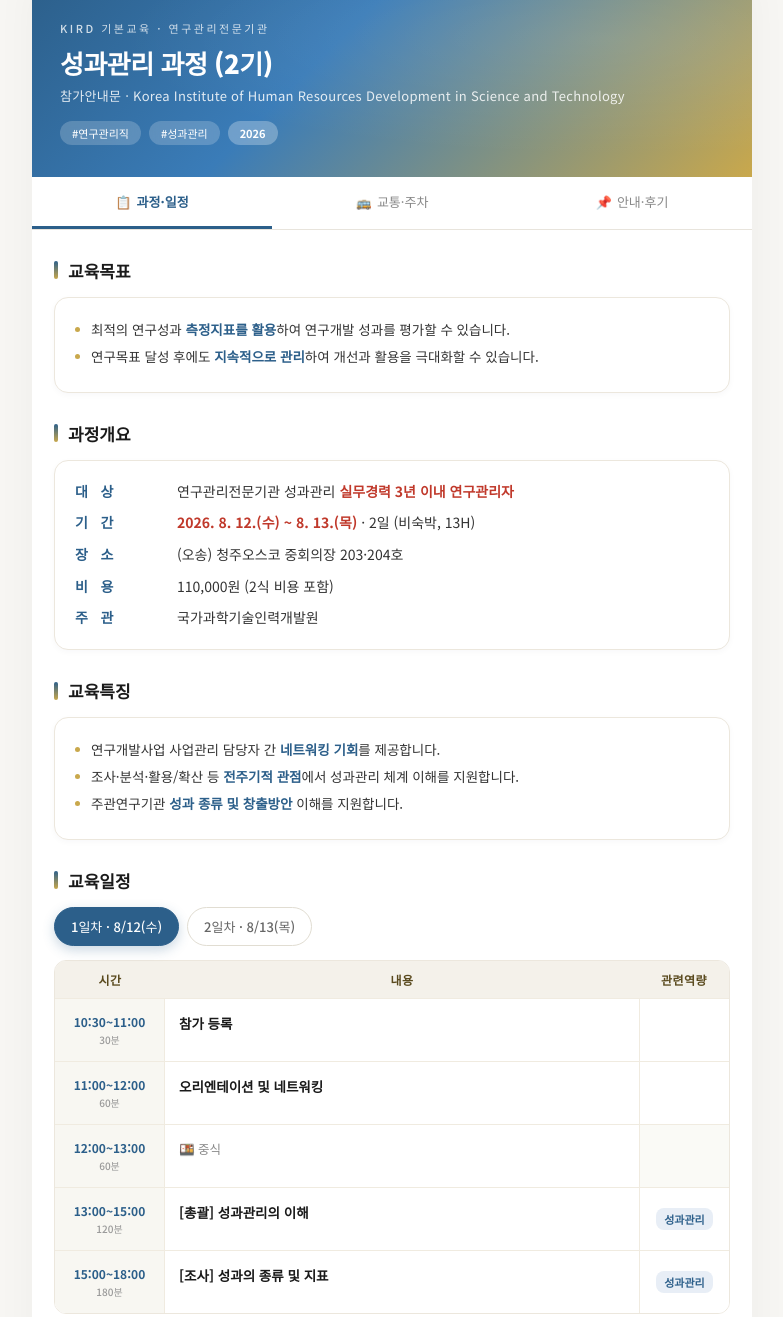
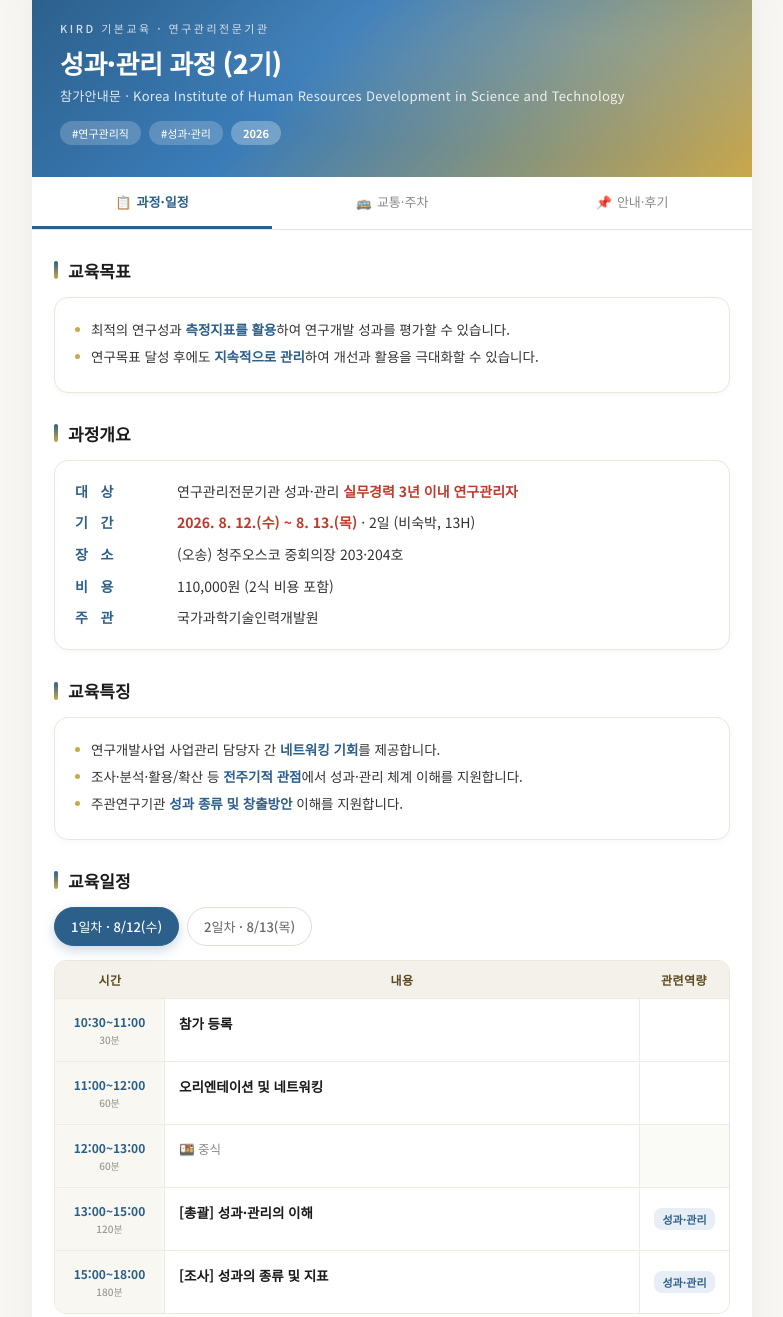
Before and after one commit to kird0/kird-guide, a plain HTML site: page seonggwa-2.html in a window 1280 px wide. Shown: the part 20-1337 px from the top of the page, without its empty margins (248-1031 px from the left). Drawn offline with Linux system fonts and the light colour scheme.

Commit message:
Change 성과관리 to 성과·관리 throughout

```diff
--- a/seonggwa-2.html
+++ b/seonggwa-2.html
@@ -3,7 +3,7 @@
 <head>
 <meta charset="UTF-8">
 <meta name="viewport" content="width=device-width, initial-scale=1.0">
-<title>[연구관리전문기관] 성과관리 과정(2기) 참가안내문</title>
+<title>[연구관리전문기관] 성과·관리 과정(2기) 참가안내문</title>
 <link href="https://fonts.googleapis.com/css2?family=Noto+Sans+KR:wght@300;400;500;700;900&display=swap" rel="stylesheet">
 <style>
   /* ===================== Base ===================== */
@@ -918,11 +918,11 @@
   <header class="hero">
     <div class="hero-inner">
       <div class="eyebrow">KIRD 기본교육 · 연구관리전문기관</div>
-      <h1>성과관리 과정 (2기)</h1>
+      <h1>성과·관리 과정 (2기)</h1>
       <div class="hero-sub">참가안내문 · Korea Institute of Human Resources Development in Science and Technology</div>
       <div class="hero-tags">
         <span class="hero-tag">#연구관리직</span>
-        <span class="hero-tag">#성과관리</span>
+        <span class="hero-tag">#성과·관리</span>
         <span class="hero-tag year">2026</span>
       </div>
     </div>
@@ -952,7 +952,7 @@
       <div class="section-title"><span class="bar"></span>과정개요</div>
       <div class="card">
         <div class="overview-list">
-          <div class="k">대&nbsp;&nbsp;&nbsp;상</div><div class="v">연구관리전문기관 성과관리 <strong>실무경력 3년 이내 연구관리자</strong></div>
+          <div class="k">대&nbsp;&nbsp;&nbsp;상</div><div class="v">연구관리전문기관 성과·관리 <strong>실무경력 3년 이내 연구관리자</strong></div>
           <div class="k">기&nbsp;&nbsp;&nbsp;간</div><div class="v"><strong>2026. 8. 12.(수) ~ 8. 13.(목)</strong> · 2일 (비숙박, 13H)</div>
           <div class="k">장&nbsp;&nbsp;&nbsp;소</div><div class="v">(오송) 청주오스코 중회의장 203·204호</div>
           <div class="k">비&nbsp;&nbsp;&nbsp;용</div><div class="v">110,000원 (2식 비용 포함)</div>
@@ -964,7 +964,7 @@
       <div class="card">
         <ul class="info-list">
           <li>연구개발사업 사업관리 담당자 간 <span class="key">네트워킹 기회</span>를 제공합니다.</li>
-          <li>조사·분석·활용/확산 등 <span class="key">전주기적 관점</span>에서 성과관리 체계 이해를 지원합니다.</li>
+          <li>조사·분석·활용/확산 등 <span class="key">전주기적 관점</span>에서 성과·관리 체계 이해를 지원합니다.</li>
           <li>주관연구기관 <span class="key">성과 종류 및 창출방안</span> 이해를 지원합니다.</li>
         </ul>
       </div>
@@ -995,13 +995,13 @@
         </div>
         <div class="schedule-row">
           <div class="time">13:00~15:00<span class="dur">120분</span></div>
-          <div class="content"><div class="title">[총괄] 성과관리의 이해</div></div>
-          <div class="tag"><span class="pill">성과관리</span></div>
+          <div class="content"><div class="title">[총괄] 성과·관리의 이해</div></div>
+          <div class="tag"><span class="pill">성과·관리</span></div>
         </div>
         <div class="schedule-row">
           <div class="time">15:00~18:00<span class="dur">180분</span></div>
           <div class="content"><div class="title">[조사] 성과의 종류 및 지표</div></div>
-          <div class="tag"><span class="pill">성과관리</span></div>
+          <div class="tag"><span class="pill">성과·관리</span></div>
         </div>
       </div>
 
@@ -1015,7 +1015,7 @@
         <div class="schedule-row">
           <div class="time">09:30~12:00<span class="dur">150분</span></div>
           <div class="content"><div class="title">[분석] 성과정보 검토</div></div>
-          <div class="tag"><span class="pill">성과관리</span></div>
+          <div class="tag"><span class="pill">성과·관리</span></div>
         </div>
         <div class="schedule-row meal">
           <div class="time">11:30~13:00<span class="dur">90분</span></div>
@@ -1030,7 +1030,7 @@
         <div class="schedule-row">
           <div class="time">15:00~17:30<span class="dur">150분</span></div>
           <div class="content"><div class="title">[활용] 성과 확산</div></div>
-          <div class="tag"><span class="pill">성과관리</span></div>
+          <div class="tag"><span class="pill">성과·관리</span></div>
         </div>
         <div class="schedule-row">
           <div class="time">17:30~17:50<span class="dur">20분</span></div>
```
